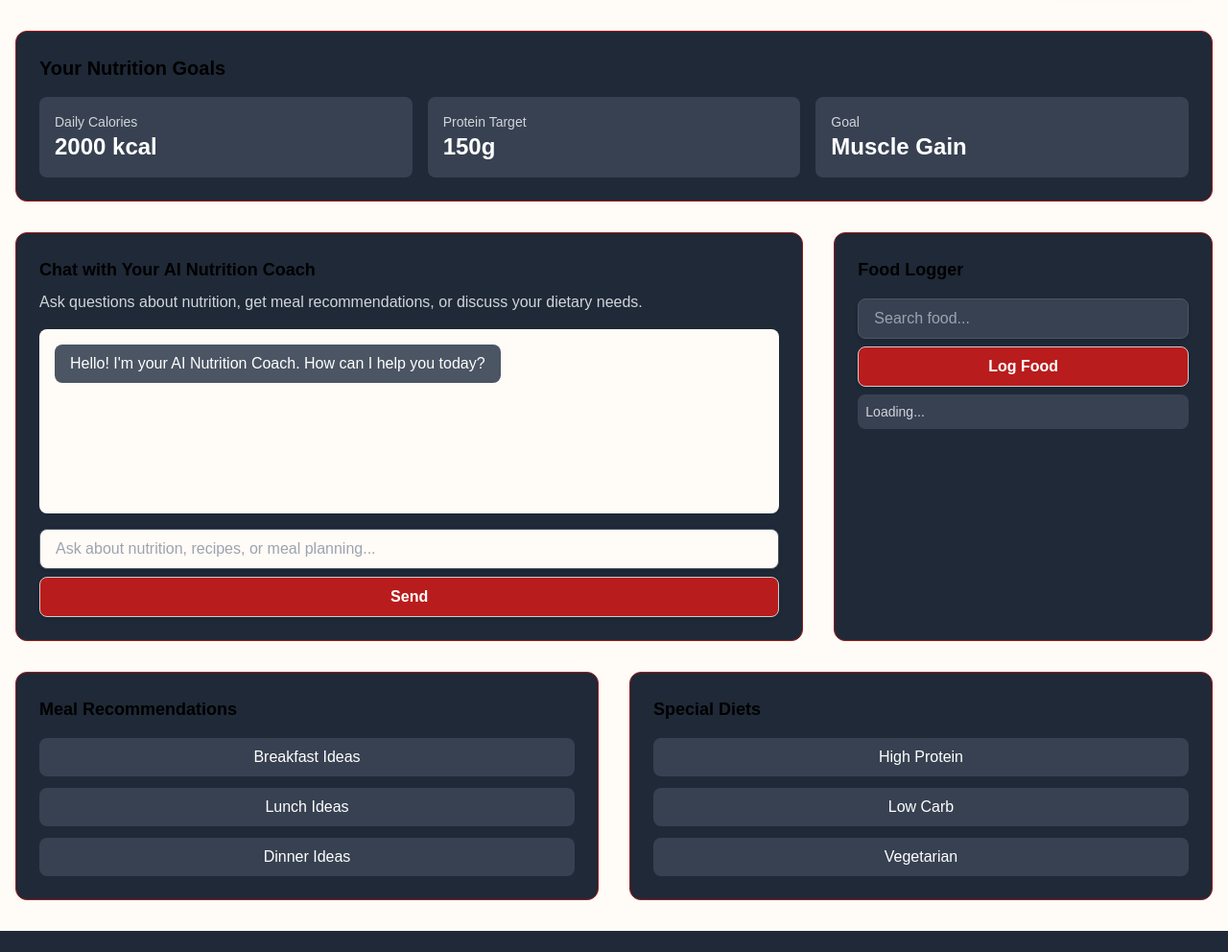
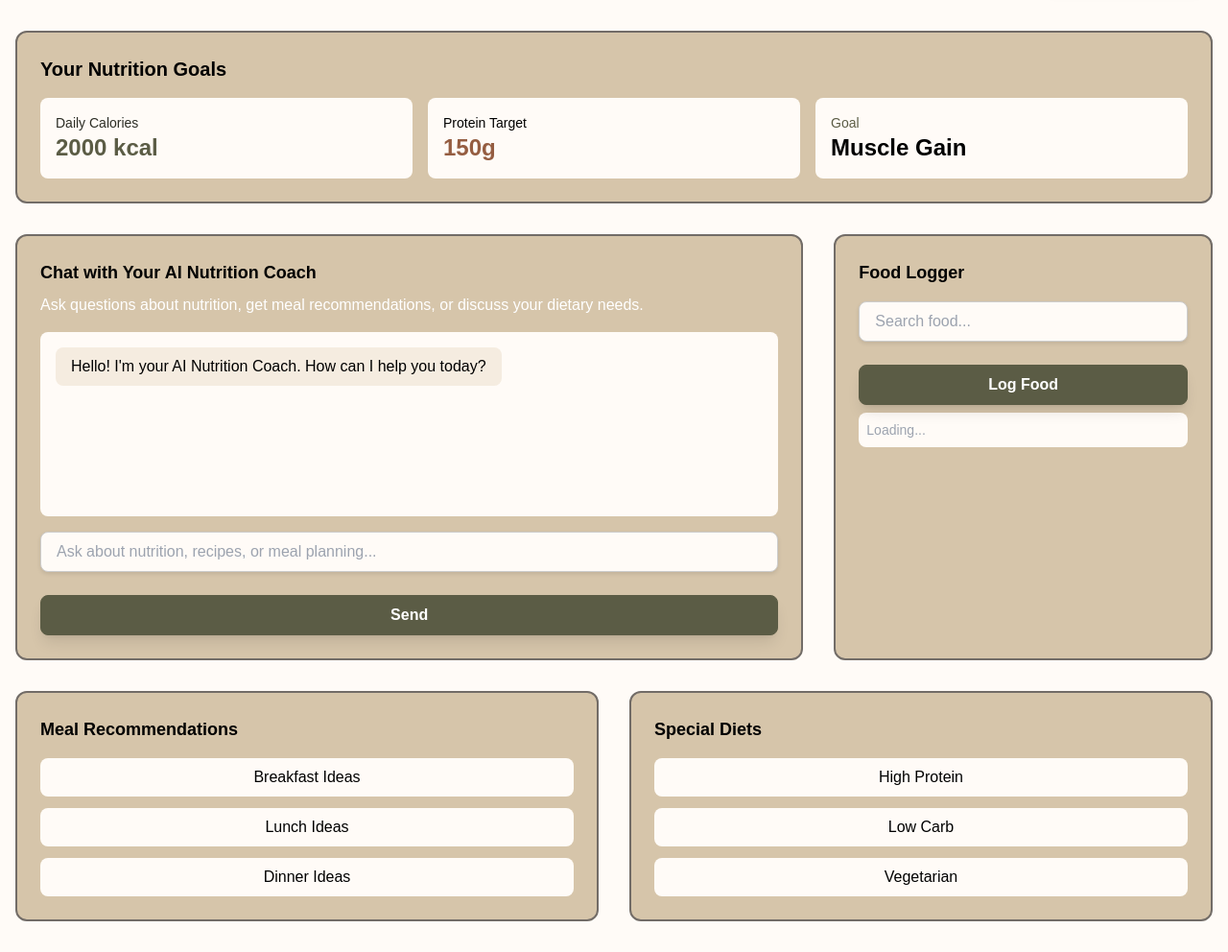
Before and after one commit to Alazca/official_coach, a Flask app: page /nutrition-hub in a window 1280 px wide. Shown: the part 74-1066 px from the top of the page at 96% size. Before the commit the page ends 1044 px from the top, so only its background shows below. Run offline with Flask 3, Linux system fonts and the light colour scheme; some libraries are stand-ins or nearby versions.

Commit message:
theme change done

```diff
--- a/frontend/assets/style.css
+++ b/frontend/assets/style.css
@@ -49,18 +49,19 @@
     color: var(--bg-alt);
 }
 
-#chatWindow, #chatInput, .prompt-button, input, textarea {
+#chatWindow, #chatInput, .prompt-button, input, textarea, .goals {
     background-color: var(--surface);
     color: var(--text);
 }
-.prompt-button:hover {
+.prompt-button:hover, .chat-bubble, .self-start {
     background-color: var(--bg-light);
     color: var(--text);
 }
-.chat-bubble, .self-start {
-    background-color: var(--bg-light);
-    color: var(--text);
+#foodLoggerResults {
+    background-color: var(--surface);
+    color: var(--text-secondary);
 }
+
 
 .light-button {
     background-color: var(--bg-light);
--- a/frontend/js/nutrition_hub.js
+++ b/frontend/js/nutrition_hub.js
@@ -9,7 +9,7 @@
     // Display user message
     const userDiv = document.createElement("div");
     userDiv.className =
-      "self-end bg-red-700 text-white px-4 py-2 rounded-lg max-w-[80%]";
+      "self-end px-4 py-2 rounded-lg max-w-[80%]";
     userDiv.textContent = userMsg;
     chatWindow.appendChild(userDiv);
     chatWindow.scrollTop = chatWindow.scrollHeight;
@@ -28,7 +28,7 @@
       // Display AI reply
       const aiDiv = document.createElement("div");
       aiDiv.className =
-        "self-start bg-gray-600 text-white px-4 py-2 rounded-lg max-w-[80%]";
+        "self-start px-4 py-2 rounded-lg max-w-[80%]";
       aiDiv.textContent = data.response || data.error || "No response received";
       chatWindow.appendChild(aiDiv);
       chatWindow.scrollTop = chatWindow.scrollHeight;
@@ -36,7 +36,7 @@
       console.error("Error:", err);
       const errDiv = document.createElement("div");
       errDiv.className =
-        "self-start bg-gray-600 text-white px-4 py-2 rounded-lg max-w-[80%]";
+        "self-start px-4 py-2 rounded-lg max-w-[80%]";
       errDiv.textContent = "Error contacting AI coach. Please try again.";
       chatWindow.appendChild(errDiv);
       chatWindow.scrollTop = chatWindow.scrollHeight;
@@ -65,7 +65,7 @@
   };
 
   // Attach event listeners only to quick prompt buttons in Meal Recommendations and Special Diets
-  document.querySelectorAll(".bg-gray-700").forEach((btn) => {
+  document.querySelectorAll(".prompt-button").forEach((btn) => {
     const prompt = quickPrompts[btn.textContent.trim()];
     if (prompt) {
       btn.addEventListener("click", async (e) => {
--- a/frontend/pages/nutrition_hub.html
+++ b/frontend/pages/nutrition_hub.html
@@ -11,7 +11,7 @@
     <nav
       class="navbar w-full flex justify-between items-center px-6 py-4"
     >
-      <h1 class="text-4xl font-bold">COACH</h1>
+      <h1 class="text-4xl font-bold" onclick="window.location.href='/dashboard'">COACH</h1>
       <h1 class="text-2xl font-bold">Nutrition Hub</h1>
       <div class="flex gap-4 items-center">
         <button
@@ -24,20 +24,20 @@
     </nav>
     <main class="container mx-auto px-4 py-8">
       <!-- Nutrition Goals -->
-      <div class="bg-gray-800 border border-red-800 rounded-xl p-6 mb-8">
+      <div class="gentextbg rounded-xl p-6 mb-8">
         <h2 class="text-xl font-bold mb-4">Your Nutrition Goals</h2>
         <div class="grid grid-cols-1 md:grid-cols-3 gap-4">
-          <div class="bg-gray-700 rounded-lg p-4 flex flex-col">
-            <span class="text-gray-300 text-sm">Daily Calories</span>
-            <span class="text-2xl font-bold text-white">2000 kcal</span>
+          <div class="goals rounded-lg p-4 flex flex-col">
+            <span class="text-sm text-[var(--primary-dark)]">Daily Calories</span>
+            <span class="text-2xl font-bold text-[var(--primary)]">2000 kcal</span>
           </div>
-          <div class="bg-gray-700 rounded-lg p-4 flex flex-col">
-            <span class="text-gray-300 text-sm">Protein Target</span>
-            <span class="text-2xl font-bold text-white">150g</span>
+          <div class="goals rounded-lg p-4 flex flex-col">
+            <span class="text-sm text-[var(--text)]">Protein Target</span>
+            <span class="text-2xl font-bold text-[var(--button)]">150g</span>
           </div>
-          <div class="bg-gray-700 rounded-lg p-4 flex flex-col">
-            <span class="text-gray-300 text-sm">Goal</span>
-            <span class="text-2xl font-bold text-white">Muscle Gain</span>
+          <div class="goals rounded-lg p-4 flex flex-col">
+            <span class="text-sm text-[var(--primary)]">Goal</span>
+            <span class="text-2xl font-bold">Muscle Gain</span>
           </div>
         </div>
       </div>
@@ -45,21 +45,21 @@
       <div class="grid grid-cols-1 md:grid-cols-3 gap-8 mb-8">
         <!-- Chat -->
         <div
-          class="md:col-span-2 bg-gray-800 border border-red-800 rounded-xl p-6 flex flex-col"
+          class="md:col-span-2 gentextbg rounded-xl p-6 flex flex-col"
         >
           <h3 class="text-lg font-bold mb-2">
             Chat with Your AI Nutrition Coach
           </h3>
-          <p class="text-gray-300 mb-4">
+          <p class="text-[var(--bg-alt)] mb-4">
             Ask questions about nutrition, get meal recommendations, or discuss
             your dietary needs.
           </p>
           <div
             id="chatWindow"
-            class="bg-gray-700 rounded-lg p-4 h-48 overflow-y-auto mb-4 flex flex-col gap-2"
+            class="rounded-lg p-4 h-48 overflow-y-auto mb-4 flex flex-col gap-2"
           >
             <div
-              class="self-start bg-gray-600 text-white px-4 py-2 rounded-lg max-w-[80%]"
+              class="self-start px-4 py-2 rounded-lg max-w-[80%]"
             >
               Hello! I'm your AI Nutrition Coach. How can I help you today?
             </div>
@@ -69,12 +69,12 @@
               id="chatInput"
               type="text"
               placeholder="Ask about nutrition, recipes, or meal planning..."
-              class="flex-1 bg-gray-700 border border-gray-600 rounded-lg px-4 py-2 text-white focus:outline-none"
+              class="flex-1 rounded-lg px-4 py-2 focus:outline-none"
               autocomplete="off"
             />
             <button
               type="submit"
-              class="bg-red-700 hover:bg-red-800 text-white font-bold px-6 py-2 rounded-lg transition"
+              class="send-button font-bold px-6 py-2 rounded-lg transition-all duration-300 shadow-lg hover:shadow-[0_4px_6px_rgba(91,92,69,0.5)] active:scale-95 mt-4"
             >
               Send
             </button>
@@ -82,7 +82,7 @@
         </div>
         <!-- Food Logger -->
         <div
-          class="bg-gray-800 border border-red-800 rounded-xl p-6 flex flex-col"
+          class="gentextbg rounded-xl p-6 flex flex-col"
         >
           <h3 class="text-lg font-bold mb-4">Food Logger</h3>
           <form id="foodLoggerForm" class="flex gap-2 mb-2">
@@ -90,19 +90,19 @@
               id="foodInput"
               type="text"
               placeholder="Search food..."
-              class="flex-1 bg-gray-700 border border-gray-600 rounded-lg px-4 py-2 text-white focus:outline-none"
+              class="flex-1 rounded-lg px-4 py-2 focus:outline-none"
               autocomplete="off"
             />
             <button
               type="submit"
-              class="bg-red-700 hover:bg-red-800 text-white font-bold px-4 py-2 rounded-lg transition"
+              class="send-button font-bold px-4 py-2 rounded-lg transition-all duration-300 shadow-lg hover:shadow-[0_4px_6px_rgba(91,92,69,0.5)] active:scale-95 mt-4"
             >
               Log Food
             </button>
           </form>
           <div
             id="foodLoggerResults"
-            class="bg-gray-700 rounded-lg p-2 text-gray-300 text-sm"
+            class="rounded-lg p-2 text-sm"
           >
             Loading...
           </div>
@@ -111,42 +111,42 @@
       <!-- Meal Recommendations and Special Diets -->
       <div class="grid grid-cols-1 md:grid-cols-2 gap-8">
         <!-- Meal Recommendations -->
-        <div class="bg-gray-800 border border-red-800 rounded-xl p-6">
+        <div class="gentextbg rounded-xl p-6">
           <h4 class="text-lg font-bold mb-4">Meal Recommendations</h4>
           <div class="flex flex-col gap-3">
             <button
-              class="bg-gray-700 hover:bg-gray-600 text-white px-4 py-2 rounded-lg transition"
+              class="prompt-button px-4 py-2 rounded-lg transition"
             >
               Breakfast Ideas
             </button>
             <button
-              class="bg-gray-700 hover:bg-gray-600 text-white px-4 py-2 rounded-lg transition"
+              class="prompt-button px-4 py-2 rounded-lg transition"
             >
               Lunch Ideas
             </button>
             <button
-              class="bg-gray-700 hover:bg-gray-600 text-white px-4 py-2 rounded-lg transition"
+              class="prompt-button px-4 py-2 rounded-lg transition"
             >
               Dinner Ideas
             </button>
           </div>
         </div>
         <!-- Special Diets -->
-        <div class="bg-gray-800 border border-red-800 rounded-xl p-6">
+        <div class="gentextbg rounded-xl p-6">
           <h4 class="text-lg font-bold mb-4">Special Diets</h4>
           <div class="flex flex-col gap-3">
             <button
-              class="bg-gray-700 hover:bg-gray-600 text-white px-4 py-2 rounded-lg transition"
+              class="prompt-button px-4 py-2 rounded-lg transition"
             >
               High Protein
             </button>
             <button
-              class="bg-gray-700 hover:bg-gray-600 text-white px-4 py-2 rounded-lg transition"
+              class="prompt-button px-4 py-2 rounded-lg transition"
             >
               Low Carb
             </button>
             <button
-              class="bg-gray-700 hover:bg-gray-600 text-white px-4 py-2 rounded-lg transition"
+              class="prompt-button px-4 py-2 rounded-lg transition"
             >
               Vegetarian
             </button>
```
